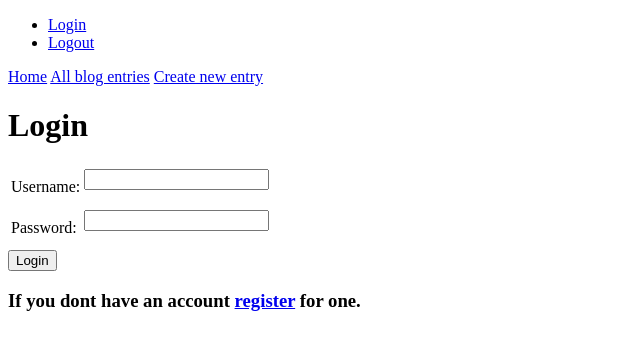
After one commit to Josephstegall/blogz, a Flask app: page /login in a window 1280 px wide. The commit adds this page. Shown: the top 350 px of the page, without its empty margins (0-640 px from the left). Run offline with Flask 2, Linux system fonts and the light colour scheme.

Commit message:
Did entire thing

```diff
--- a/main.py
+++ b/main.py
@@ -3,21 +3,24 @@ from flask_sqlalchemy import SQLAlchemy
 
 app = Flask(__name__)
 app.config['DEBUG'] = True
-app.config['SQLALCHEMY_DATABASE_URI'] = 'mysql+pymysql://build-a-blog:build-a-blog@localhost:8889/build-a-blog'
+app.config['SQLALCHEMY_DATABASE_URI'] = 'mysql+pymysql://blogz:thestl@localhost:8889/blogz'
 app.config['SQLALCHEMY_ECHO'] = True
 db = SQLAlchemy(app)
 app.secret_key = 'jfejfkflsk3465grdkfslw3r2'
+
+
 
 class Blog(db.Model):
 
     id = db.Column(db.Integer, primary_key=True)
     blog_title = db.Column(db.String(120))
     blog_entry = db.Column(db.String(3000))
+    owner_id = db.Column(db.Integer, db.ForeignKey('user.id'))
 
-
-    def __init__(self, blog_title, blog_entry):
+    def __init__(self, blog_title, blog_entry, owner):
         self.blog_entry = blog_entry
         self.blog_title = blog_title
+        self.owner = owner
 
     def validation(self):
         if self.blog_entry and self.blog_title:
@@ -25,24 +28,68 @@ class Blog(db.Model):
         else:
             return False
 
+class User(db.Model):
+
+    id = db.Column(db.Integer, primary_key=True)
+    username = db.Column(db.String(50), unique=True)
+    password = db.Column(db.String(150))
+    blogs = db.relationship('Blog', backref='owner')
+
+    def __init__(self, username, password):
+        self.username = username
+        self.password = password
+
+    def __repr__(self):
+        return str(self.username)
+
+
+@app.before_request
+def require_login():
+    allowed_routes = ['login', 'display_entries','home', 'signup',
+    'index', 'logout']
+    if 'username' not in session and request.endpoint not in allowed_routes:
+        return redirect ('/login')
+
+@app.route('/') #directs to home page
+def index():
+    users = User.query.all()
+    #all_entries = Blog.query.all()
+    #existing_user = User.query.filter_by(username).first()
+
+    return render_template('index.html', users=users)
+
+
 @app.route('/blog', methods=['POST', 'GET']) #displays ALL blog posts
 def display_entries():
 
-    post_id = request.args.get('id')
-    if (post_id):
-        entry = Blog.query.get(post_id)
-        return render_template('singlepost.html', title="Single Blog Entry", entry=entry)
+    all_entries = Blog.query.all()
+
+    blogId = request.args.get('id')
+    userId = request.args.get('userid')
+
+    #single_post = User.query.filter_by(user=session['user']).first()
+    if blogId:
+        post = Blog.query.filter_by(id=blogId).first()
+        return render_template('singlepost.html',title=post.blog_title, body=post.blog_entry, user=post.owner.username,user_id=post.owner_id)
+    if (userId):
+        entries = Blog.query.filter_by(owner_id=userId).all()
+        return render_template('singleuser.html', entries=entries)
 
     else:
-        all_entries = Blog.query.all()
-        return render_template('blog.html', title="All Blog Posts!", all_entries=all_entries)
+        return render_template('blog.html', title="All Blog Posts!", all_entries=all_entries, userId=userId)
 
 @app.route('/newpost', methods=['POST', 'GET']) #enter new entries here
 def newpost():
+    blog_title = ""
+    post_name = ""
+
     if request.method == 'POST':
         blog_title = request.form['blog_title']
         post_name = request.form['post']
-        new_entry = Blog(blog_title, post_name)
+
+        owner = User.query.filter_by(username=session['username']).first()
+
+        new_entry = Blog(blog_title, post_name, owner)
 
         if new_entry.validation():
 
@@ -51,13 +98,70 @@ def newpost():
             single_entry = "/blog?id=" + str(new_entry.id)
             return redirect(single_entry)
 
-
         else:
             flash ("Fill out all the fields you slacker!!", "error")
             return render_template('newpost.html')
     else:
         return render_template ('newpost.html')
 
+@app.route('/login', methods=['POST', 'GET'])
+def login():
+    username=""
+    if request.method == 'POST':
+        username = request.form['username']
+        password = request.form['password']
+        user = User.query.filter_by(username=username).first()
+
+        if user and user.password == password:
+            session['username'] = username
+            flash("Logged in",'error')
+            return redirect('/newpost')
+        else:
+            flash('User password incorrect, or user does not exist', 'error')
+
+        if username == "":
+            flash('Username cannot be blank', 'error')
+        if password == "":
+            flash('Password cannot be blank','error')
+
+    return render_template("login.html", title= "Login", username=username)
+
+@app.route('/signup', methods=['POST' , 'GET'])
+def signup():
+    username =""
+    if request.method == 'POST':
+        username = request.form['username']
+        password = request.form['password']
+        verify = request.form['verify']
+
+        if len(username) < 2:
+            flash('Must enter a unique username longer than 3 characters', 'error')
+        if len(password) < 2:
+            flash('Must enter a password longer than 3 characters', 'error')
+        if password != verify:
+            flash('Check your verification for typos!','error')
+            return render_template ('signup.html', title="Sign Up")
+
+        existing_user = User.query.filter_by(username=username).first()
+        if not existing_user:
+            new_user = User(username, password)
+            db.session.add(new_user)
+            db.session.commit()
+            session['username'] = username
+            return redirect ('/newpost')
+        else:
+            flash('There is already someone with that username. Try again.', 'error')
+
+    return render_template('signup.html', title="Sign Up To Post A Blog Entry!")
+
+
+@app.route('/logout', methods=['POST','GET'])
+def logout():
+    if session['username']:
+        del session['username']
+        return redirect('/blog')
+    else:
+        return redirect ('/login')
 
 
 if __name__ == '__main__':
--- a/templates/base.html
+++ b/templates/base.html
@@ -3,10 +3,30 @@
     <head>
         <title>{{title}}</title>
     </head>
+    <style>
+        .error {
+            color: red;
+        }
+    </style>
+
+    {% with messages = get_flashed_messages(with_categories=True) %}
+        <ul>
+            {% for category, message in messages %}
+                <li class="{{category}}">{{message}}</li>
+            {% endfor %}
+        {% endwith %}
+        </ul>
 <body>
+
     <main>
         <nav>
 
+            <ul id="user-account">
+                <li><a href="/login">Login</a></li>
+                <li><a href="/logout">Logout</a></li>
+            </ul>
+
+            <a href='/'>Home</a>
             <a href='/blog?sort=newest'>All blog entries</a>
             <a href='/newpost'>Create new entry</a>
         </nav>
--- /dev/null
+++ b/templates/login.html
@@ -0,0 +1,32 @@
+{% extends "base.html" %}
+
+{% block content %}
+
+<h1>{{ title }}</h1>
+
+<form action="/login" method="post">
+    <table>
+        <tr>
+            <td>
+                <label for="username"> Username: </label>
+            </td>
+            <td>
+                <input name="username" type="text" value="{{ username }}">
+                <p class= "error"></p>
+            </td>
+        </tr>
+        <tr>
+            <td>
+                <label for="password"> Password: </label>
+            </td>
+            <td>
+                <input name="password" type="password">
+                <p class= "error"></p>
+            </td>
+        </tr>
+    </table>
+    <input type="submit" value="Login">
+</form>
+<h3><p>If you dont have an account <a href= '/signup'>register</a> for one. </p></h3>
+
+{% endblock %}
```
Also changed, not shown: templates/blog.html (+11 -3 lines), templates/index.html (added, +12 -0 lines), templates/newpost.html (+0 -14 lines), templates/signup.html (added, +37 -0 lines), templates/singleUser.html (added, +19 -0 lines), templates/singlepost.html (+4 -3 lines).
